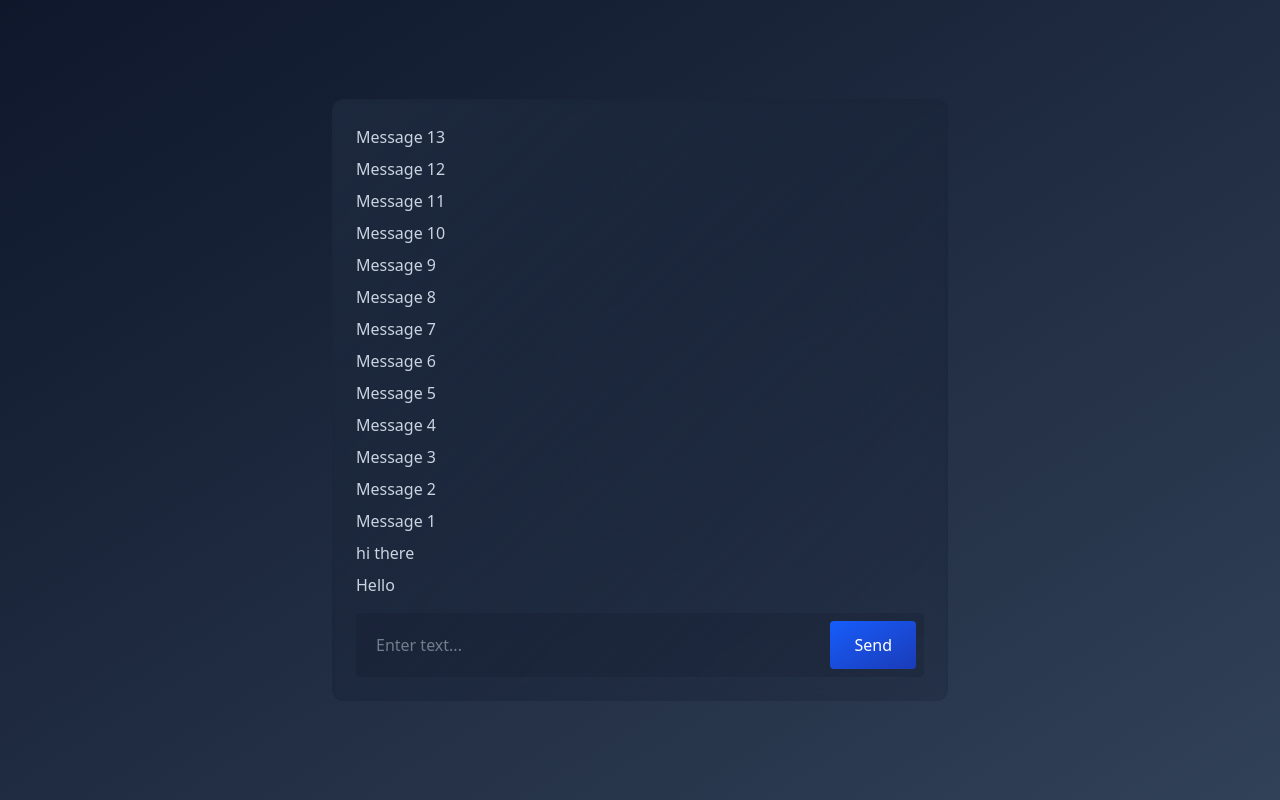
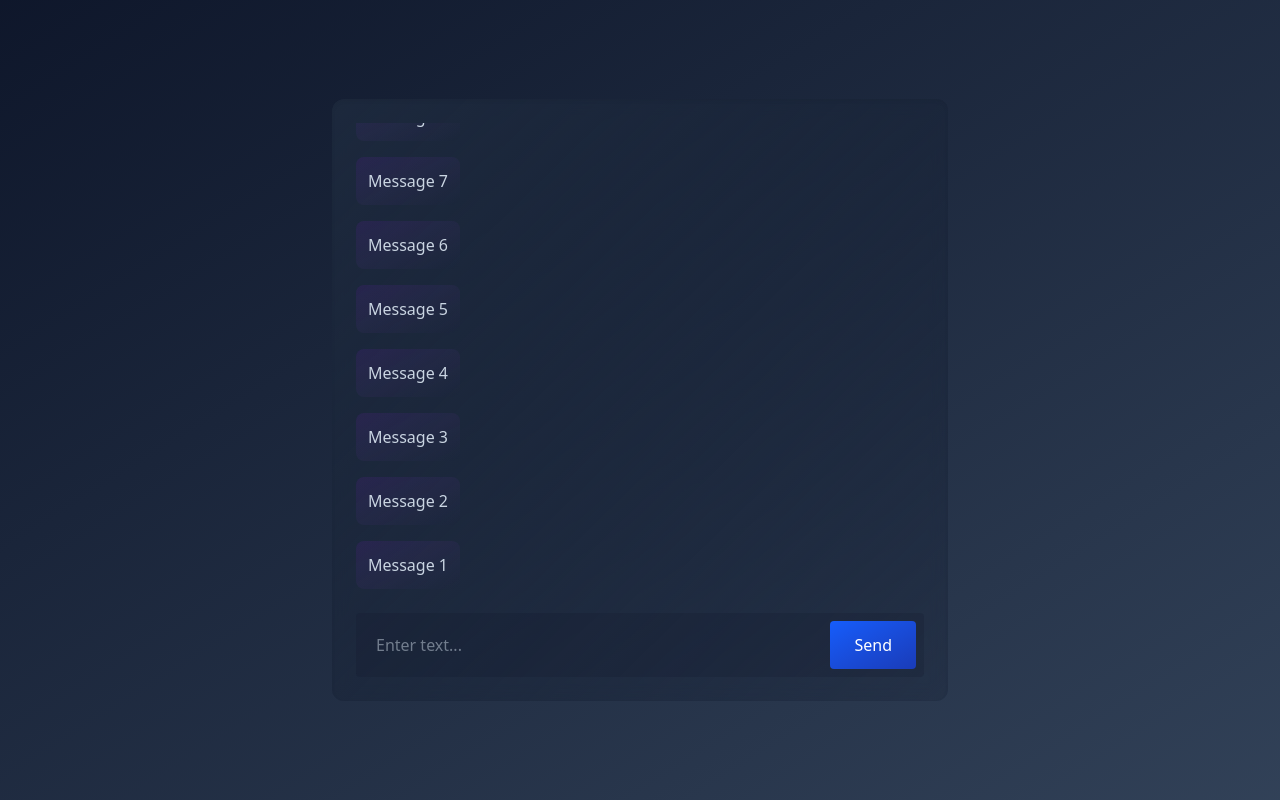
Before and after one commit to yashKathoke/llm-chat-app, a React (Vite) app in the folder frontend/: page / in a window 1280 px wide. Built offline with nearby package versions, Linux system fonts and the light colour scheme.

Commit message:
created message containers

```diff
--- a/frontend/src/components/ChatWindow.tsx
+++ b/frontend/src/components/ChatWindow.tsx
@@ -1,6 +1,7 @@
 import { useState } from "react";
 import Button from "./Button";
 import Input from "./Input";
+import Message from "./Message";
 
 type Message =  {
   id: number;
@@ -24,13 +25,13 @@ const ChatWindow = () => {
       <div className="bg-gradient-to-br from-slate-900 to-slate-700 backdrop-blur-sm  p-6 min-h-screen h-[80vh] flex justify-center items-center text-slate-300">
         <div className="w-1/2 min-h-2/3 max-h-4/5 bg-gradient-to-br from-slate-800 to-slate-900/20 backdrop-blur-sm inset-shadow-sm shadow-slate-600 p-6 rounded-xl flex flex-col">
           <div className="flex flex-col-reverse overflow-y-scroll  space-y-reverse space-y-2 max-h-4/5 flex-grow-[8]  scrollbar-thin scrollbar-thumb-slate-600 scrollbar-track-transparent ">
-            <p>Hello</p>
-            <div>
-              <p>hi there</p>
-            </div>
+
 
             {messages.map((message) => (
-              <div key={message.id}>{message.text}</div>
+              <Message
+                content={message.text}
+                type="bot"
+              />
             ))}
           </div>
           {/* <div className="line w-0.2 border-1 my-5"></div> */}
--- /dev/null
+++ b/frontend/src/components/Message.tsx
@@ -0,0 +1,24 @@
+type MessageProps = {
+    type: 'user' | 'bot';
+    content: string;
+};
+
+const Message = ({ type, content }: MessageProps) => {
+    const isUser = type === 'user';
+
+    return (
+        <div
+            className={`flex ${isUser ? 'justify-end' : 'justify-start'} my-2`}
+        >
+            <div
+                className={`max-w-[60%] p-3 rounded-lg ${
+                    isUser ? 'bg-gradient-to-br from-blue-600/10 via-blue-500/5 to-transparent text-slate-300' : 'bg-gradient-to-br from-purple-600/10 via-purple-500/5 to-transparent text-slate-300'
+                } text-left`}
+            >
+                {content}
+            </div>
+        </div>
+    );
+};
+
+export default Message;
```
